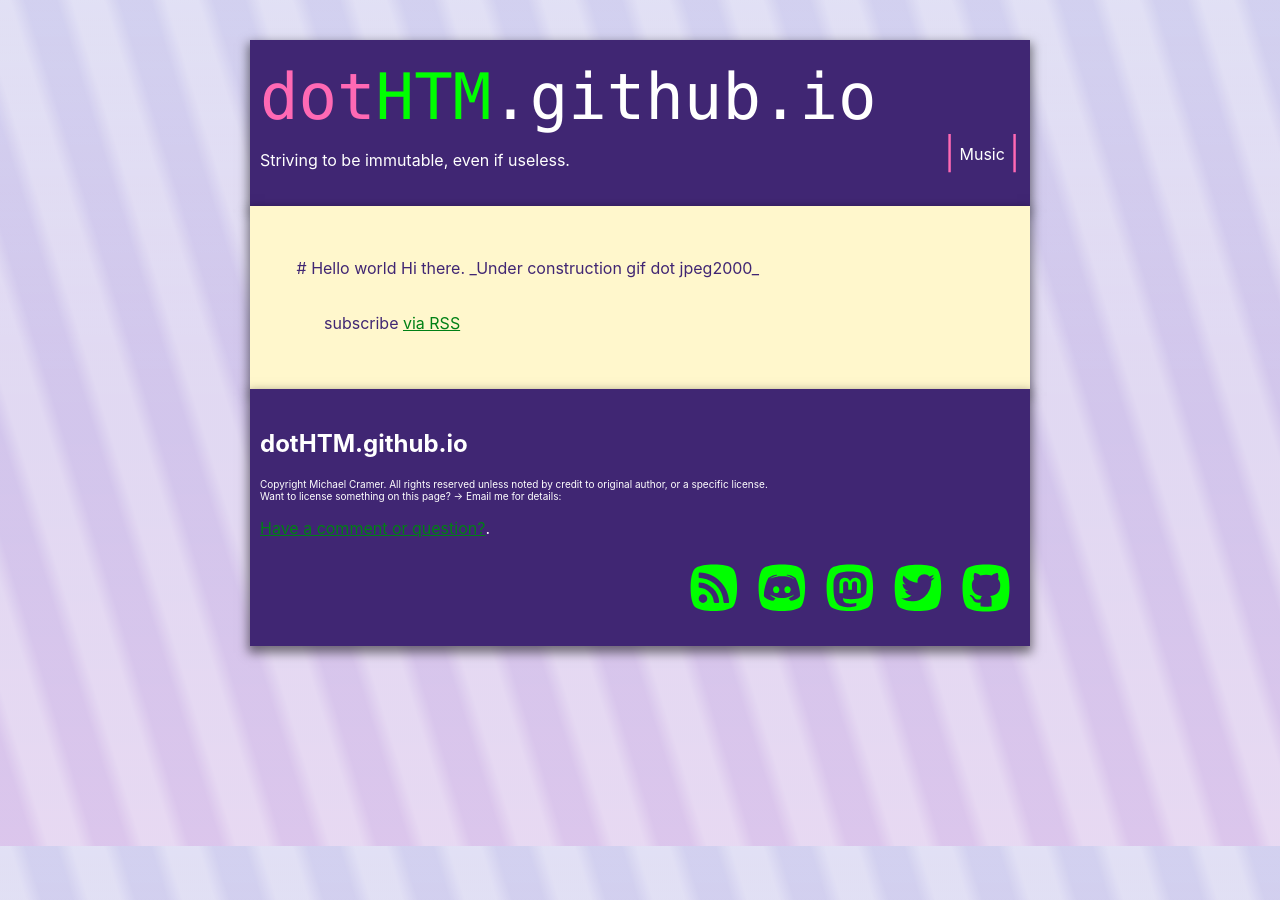
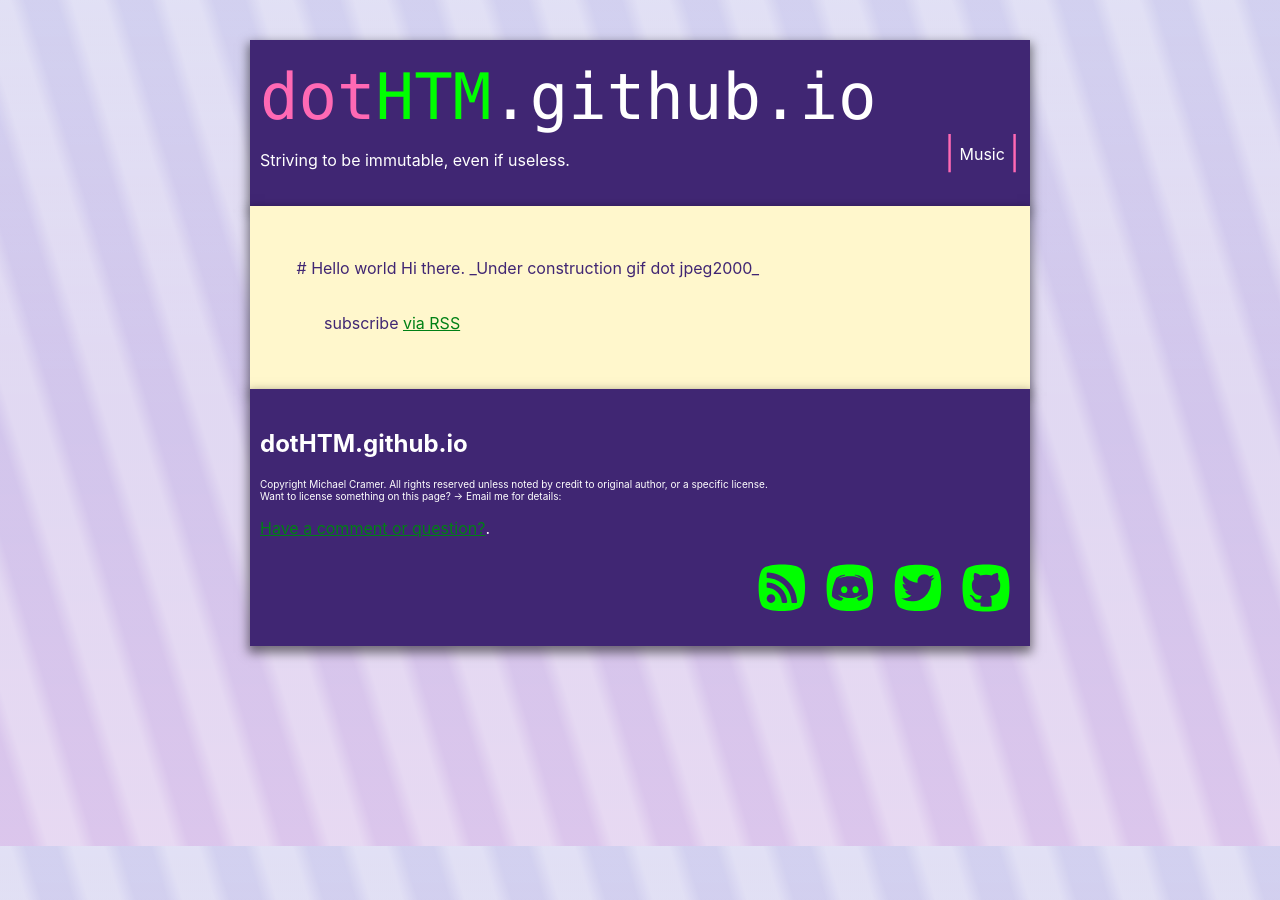
Before and after one commit to dotHTM/dothtm.github.io, a Jekyll site: the page built from index.html, in a window 1280 px wide. Built offline with Jekyll 4.4.1, drawn with Linux system fonts in a browser that asks for light colours.

Commit message:
Update footer.html

```diff
--- a/_includes/footer.html
+++ b/_includes/footer.html
@@ -19,12 +19,7 @@
           </a>
         </div>
         <div class="linklist-link" style="max-width:48pt;">
-          <a class="mastodon" href="https://mastodon.social/@dotHTM" alt="Mastodon">
-            {% include icon/roundrect/mastodon.svg %}
-          </a>
-        </div>
-        <div class="linklist-link" style="max-width:48pt;">
-          <a class="discord" href="https://discord.gg/VP9SHSc" alt="Discord">
+          <a class="discord" href="https://discord.gg/REZt2gruYk" alt="Discord">
             {% include icon/roundrect/discord.svg %}
           </a>
         </div>
```
